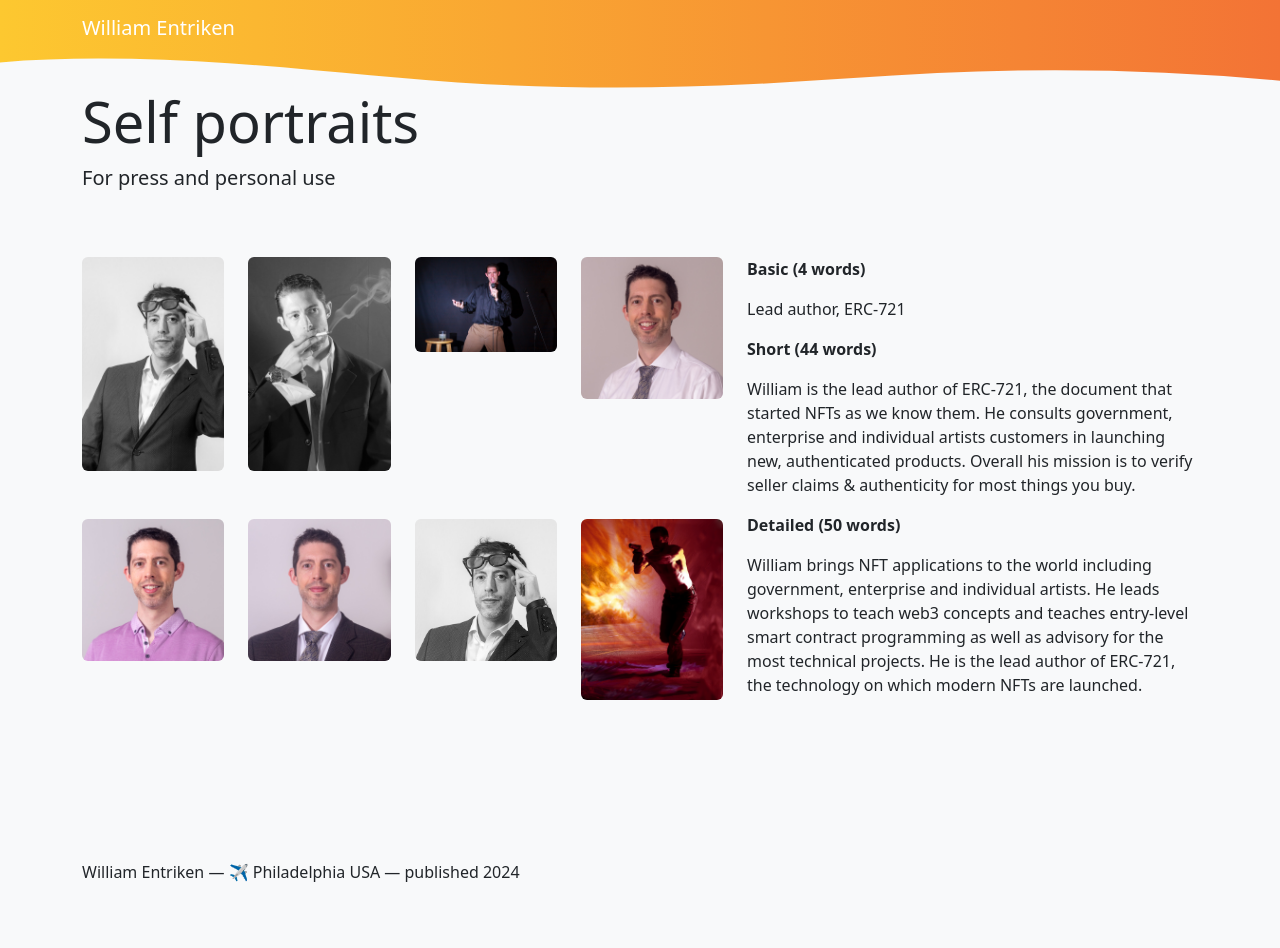
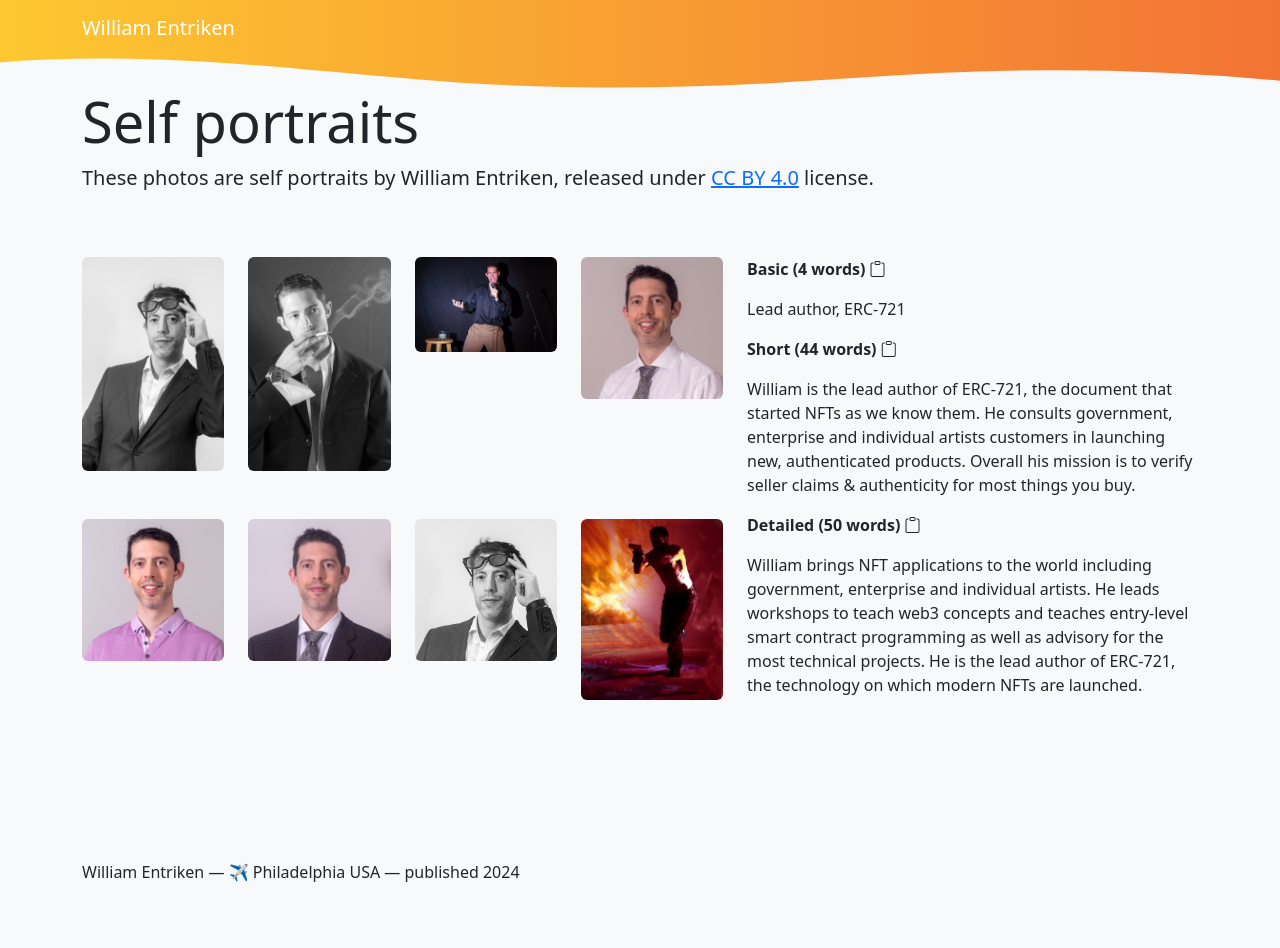
Before and after one commit to fulldecent/phor.net, a Jekyll site: the page built from self-portraits.html, in a window 1280 px wide. Built offline with Jekyll 4.4.1, drawn with Linux system fonts in a browser that asks for light colours; comment, search, counter and statistics services are not loaded.

Commit message:
license images

```diff
--- a/self-portraits.html
+++ b/self-portraits.html
@@ -5,18 +5,18 @@
 <div class="jumbotron m-0">
   <div class="container">
     <h1 class="display-4">Self portraits</h1>
-    <p class="lead">For press and personal use</p>
+    <p class="lead">These photos are self portraits by William Entriken, released under <a href="https://creativecommons.org/licenses/by/4.0/" target="_blank" rel="noopener noreferrer">CC BY 4.0</a> license.</p>
   </div>
 </div>
 
 <div class="container">
   <div class="row py-5">
     <div class="col-lg-5 order-0 order-lg-1 mb-3">
-      <p><strong>Basic (4 words)</strong></p>
+      <p><strong>Basic (4 words) <i title="Copy" class="copy bi bi-clipboard" style="cursor: pointer;"></i></strong></p>
       <p>Lead author, ERC-721</p>
-      <p><strong>Short (44 words)</strong></p>
+      <p><strong>Short (44 words) <i title="Copy" class="copy bi bi-clipboard" style="cursor: pointer;"></i></strong></p>
       <p>William is the lead author of ERC-721, the document that started NFTs as we know them. He consults government, enterprise and individual artists customers in launching new, authenticated products. Overall his mission is to verify seller claims & authenticity for most things you buy.</p>
-      <p><strong>Detailed (50 words)</strong></p>
+      <p><strong>Detailed (50 words) <i title="Copy" class="copy bi bi-clipboard" style="cursor: pointer;"></i></strong></p>
       <p>William brings NFT applications to the world including government, enterprise and individual artists. He leads workshops to teach web3 concepts and teaches entry-level smart contract programming as well as advisory for the most technical projects. He is the lead author of ERC-721, the technology on which modern NFTs are launched.</p>
 
 <!--
```
Also changed, not shown: other parts of self-portraits.html (+10 -0 lines).
